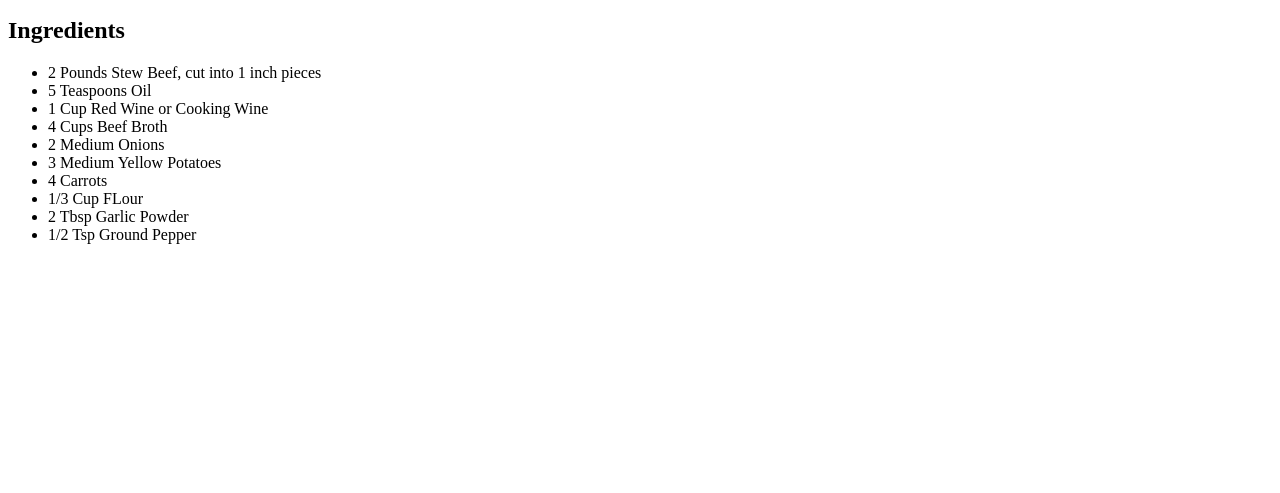
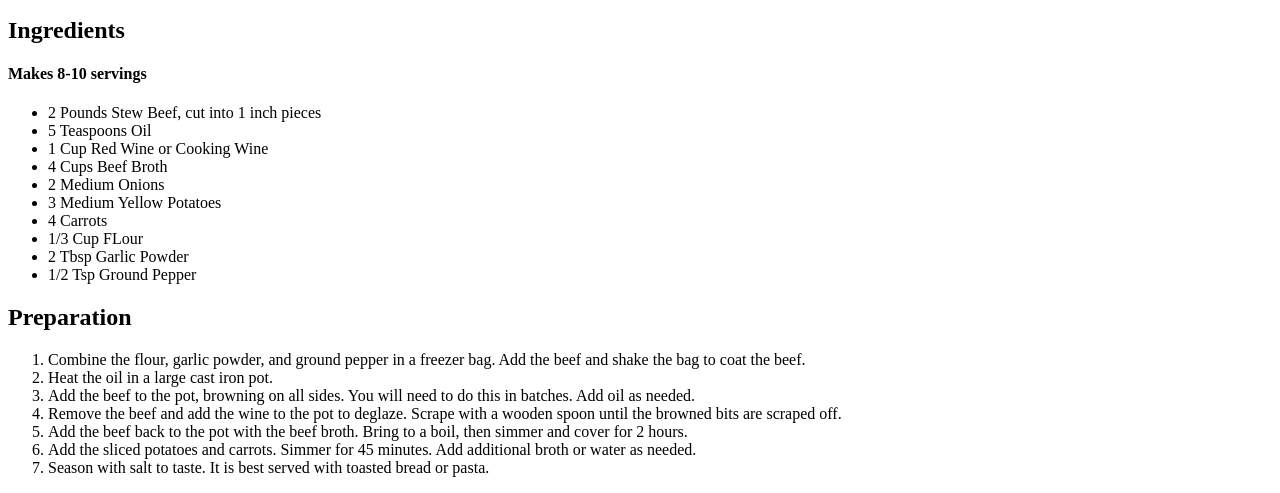
Before and after one commit to willsimoni/odin-recipes, a plain HTML site: page recipes/beefstew.html in a window 1280 px wide. Shown: the part 358-851 px from the top of the page. Before the commit the page ends 800 px from the top, so only its background shows below. Drawn offline with Linux system fonts and the light colour scheme.

Commit message:
Add beef stew recipe

```diff
--- a/recipes/beefstew.html
+++ b/recipes/beefstew.html
@@ -12,6 +12,7 @@
    <p>Full of flavor, two pounds of tender beef, and loaded with vegetables, this recipe is sure to be a hit for anyone who enjoys a good hearty meal. It is especially great for winter occasions.
     </p>
     <h2>Ingredients</h2>
+    <h4>Makes 8-10 servings</h4>
     <ul>
         <li>2 Pounds Stew Beef, cut into 1 inch pieces</li>
         <li>5 Teaspoons Oil</li>
@@ -24,5 +25,17 @@
         <li>2 Tbsp Garlic Powder</li>
         <li>1/2 Tsp Ground Pepper</li>
     </ul>
+
+    <h2>Preparation</h2>
+
+    <ol>
+        <li>Combine the flour, garlic powder, and ground pepper in a freezer bag. Add the beef and shake the bag to coat the beef.</li>
+        <li>Heat the oil in a large cast iron pot.</li>
+        <li>Add the beef to the pot, browning on all sides. You will need to do this in batches. Add oil as needed.</li>
+        <li>Remove the beef and add the wine to the pot to deglaze. Scrape with a wooden spoon until the browned bits are scraped off.</li>
+        <li>Add the beef back to the pot with the beef broth. Bring to a boil, then simmer and cover for 2 hours.</li>
+        <li>Add the sliced potatoes and carrots. Simmer for 45 minutes. Add additional broth or water as needed.</li>
+        <li>Season with salt to taste. It is best served with toasted bread or pasta.</li>
+    </ol>
 </body>
 </html>
```
